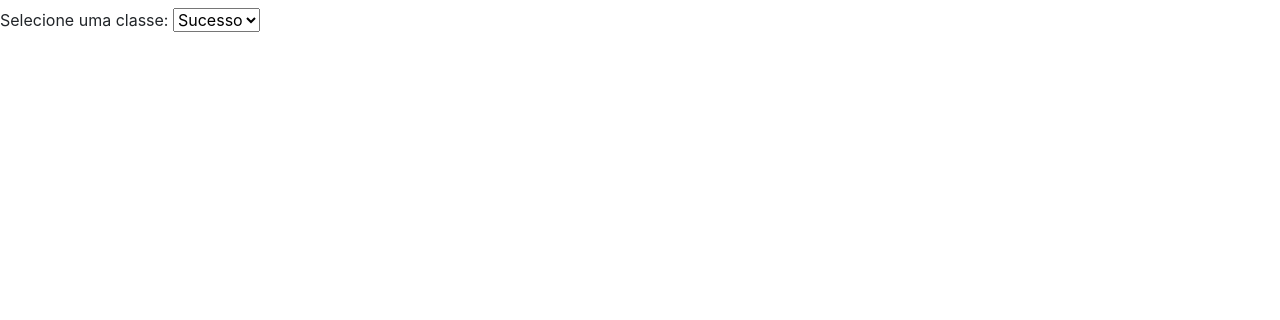
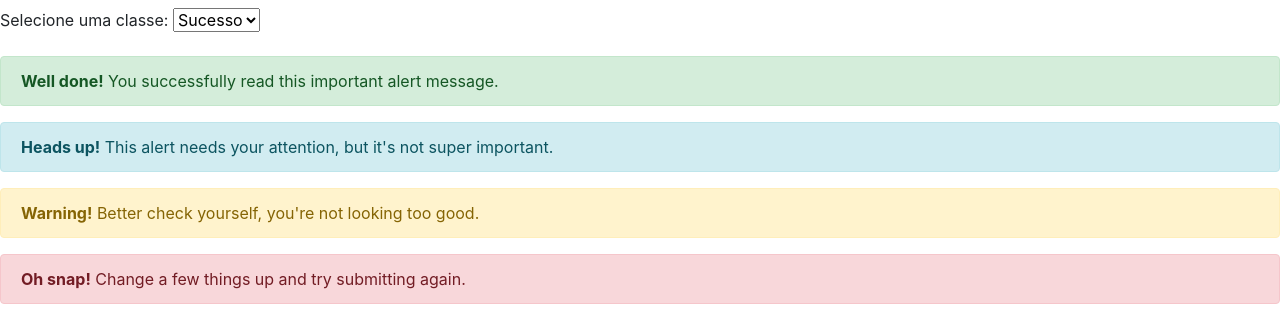
Before and after one commit to robertabononi/angular-loiane, an Angular app in the folder data-binding/: page / in a window 1280 px wide. Shown: the part 477-797 px from the top of the page. Built offline with nearby package versions, Linux system fonts and the light colour scheme.

Commit message:
refactor: (after import alert module) use alerts components in the html documente

```diff
--- a/data-binding/src/app/data-binding/data-binding.component.html
+++ b/data-binding/src/app/data-binding/data-binding.component.html
@@ -25,6 +25,23 @@
         <option value="alert-warning">Alerta</option>
         <option value="alert-danger">Erro</option>
       </select>
+
+      <br>
+      <br>
+
+      <alert type="success">
+        <strong>Well done!</strong> You successfully read this important alert message.
+      </alert>
+      <alert type="info">
+        <strong>Heads up!</strong> This alert needs your attention, but it's not super important.
+      </alert>
+      <alert type="warning">
+        <strong>Warning!</strong> Better check yourself, you're not looking too good.
+      </alert>
+      <alert type="danger">
+        <strong>Oh snap!</strong> Change a few things up and try submitting again.
+      </alert>
+
     </div>
   </article>
 
```
